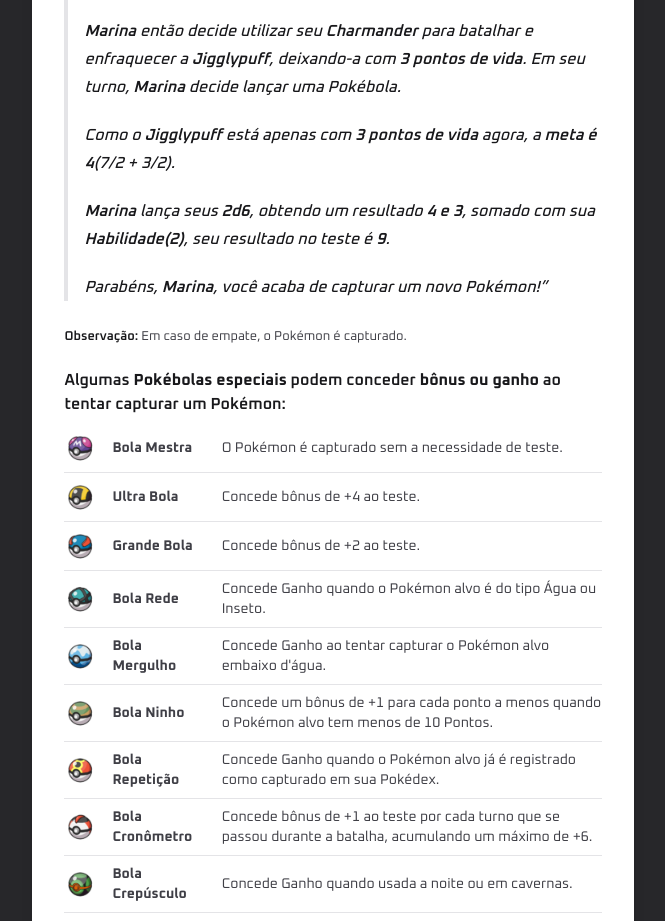
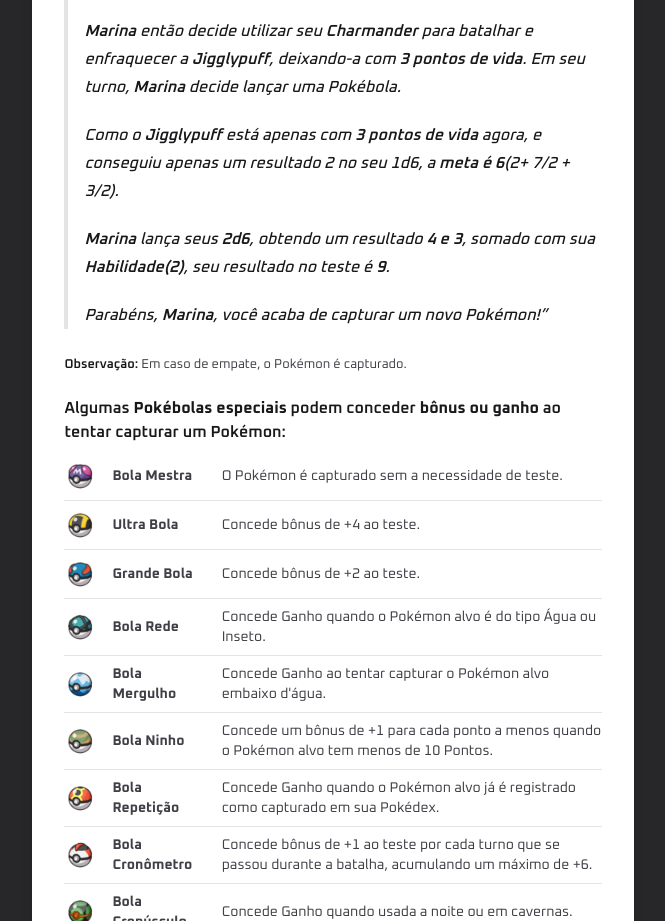
Before and after one commit to jeanfern/3det-victory-pokedex, a website with bundled scripts: page index.html in a window 1280 px wide. Shown: the part 6938-7859 px from the top of the page, without its empty margins (307-972 px from the left). Built offline with nearby package versions, Linux system fonts and the light colour scheme; no server answers.

Commit message:
feat: :bug: Correção menor de texto

```diff
--- a/index.html
+++ b/index.html
@@ -525,8 +525,8 @@
               <strong>Marina</strong> decide lançar uma Pokébola.
             </p>
             <p>
-              Como o <strong>Jigglypuff</strong> está apenas com <strong>3 pontos de vida</strong> agora, a
-              <strong>meta é 4</strong>(7/2 + 3/2).
+              Como o <strong>Jigglypuff</strong> está apenas com <strong>3 pontos de vida</strong> agora, e conseguiu
+              apenas um resultado 2 no seu 1d6, a <strong>meta é 6</strong>(2+ 7/2 + 3/2).
             </p>
             <p>
               <strong>Marina</strong> lança seus <strong>2d6</strong>, obtendo um resultado <strong>4 e 3</strong>,
```
